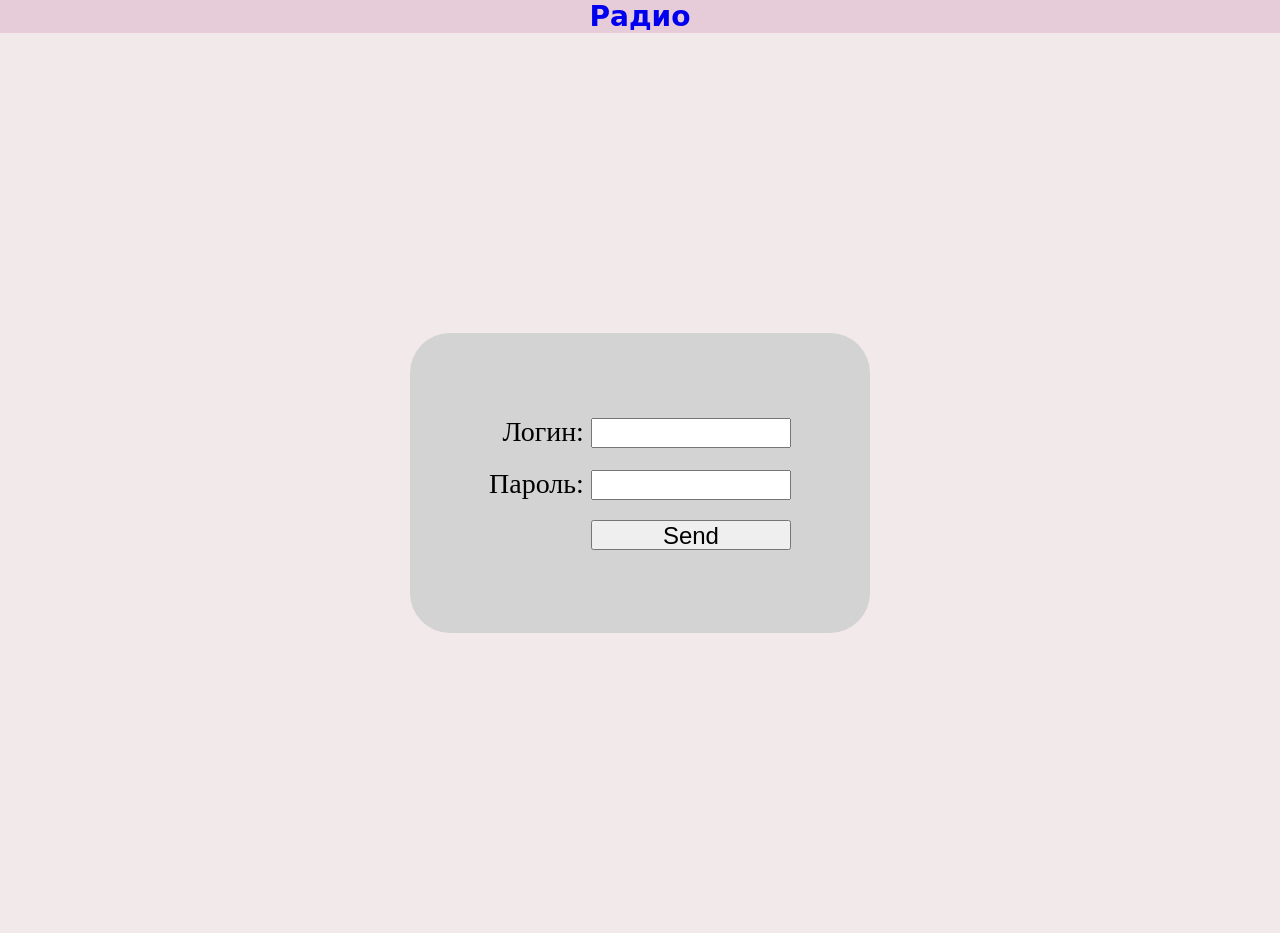
After one commit to iconcert/radio, a Django app: page /autorization/ in a window 1280 px wide. The commit adds this page. Run offline with Django 3.2, Linux system fonts and the light colour scheme.

Commit message:
forms
create forms on python

```diff
--- /dev/null
+++ b/flash/forms.py
@@ -0,0 +1,12 @@
+from django import forms
+
+class Users(forms.Form):
+    username = forms.CharField(label="Логин")
+    password = forms.CharField(label="Пароль", widget=forms.PasswordInput)
+    email = forms.EmailField()
+    firstname = forms.CharField(label="Имя")
+    lastname = forms.CharField(label="Фамилия", required=False)
+
+class Autorization(forms.Form):
+    username = forms.CharField(label="Логин")
+    password = forms.CharField(label="Пароль", widget=forms.PasswordInput)
--- /dev/null
+++ b/flash/static/flash/desktop/autorization.css
@@ -0,0 +1,31 @@
+.autorization {
+	display: flex;
+	width: 460px;
+	height: 300px;
+	flex-direction: column;
+	align-items: center;
+	justify-content: center;
+	background-color: lightgray;
+	border-radius: 40px;
+}
+content {
+	justify-content: center;
+}
+form {
+	display: flex;
+	flex-direction: column;
+	align-items: flex-end;
+	font-size: 28px;
+}
+input {
+	height: 30px;
+	width: 200px;
+	font-size: 24px;
+	text-align: center;
+}
+input[type="submit" i] {
+	margin: 10px;
+}
+p {
+	margin: 10px;
+}
--- a/flash/static/flash/style.css
+++ b/flash/static/flash/style.css
@@ -10,7 +10,7 @@ header {
     display: flex;
     font-size: 24px;
     justify-content: space-around;
-    background-color: #8c8ca0;
+    background-color: #e6cbd9;
     height: auto;
     font-family: cursive;
 }
@@ -18,10 +18,11 @@ content {
     display: flex;
     flex-direction: column;
     height: 900px;
-    background-color: #88869e;
+    background-color: #f1e9ea;
     align-items: center;
 }
 table {
+    background-color: white;
 }
 th {
     font-size: 24px;
@@ -36,7 +37,7 @@ footer {
     display: flex;
     font-size: 24px;
     justify-content: space-around;
-    background-color: #8c8ca0;
+    background-color: #e6cbd9;
     height: auto;
     font-family: cursive;
 }
--- /dev/null
+++ b/flash/templates/flash/autorization.html
@@ -0,0 +1,24 @@
+{% load static %}
+<!DOCTYPE html>
+<html>
+<head>
+	<title>Авторизация</title>
+	<meta charset="utf-8" />
+	<link rel="stylesheet" type="text/css" href="{% static 'flash/style.css' %}">
+	<link rel="stylesheet" type="text/css" href="{% static 'flash/desktop/autorization.css' %}">
+</head>
+<body>
+	<header>
+		<h3><a href="/">Радио</a></h3>
+	</header>
+	<content>
+		<div class="autorization">
+			<form method="POST">
+				{% csrf_token %}
+				{{ form.as_p }}
+				<input type="submit" value="Send" >
+			</form>
+		</div>
+	</content>
+</body>
+</html>
--- a/flash/views.py
+++ b/flash/views.py
@@ -1,7 +1,8 @@
 from django.shortcuts import render
 from django.http import HttpResponse
 from django.template import loader
-from .models import List
+from .models import List, Services
+from .forms import Users, Autorization
 
 def index(request):
 	template = loader.get_template('flash/index.html')
@@ -15,6 +16,35 @@ def information(request):
 def menu(request):
 	return render(request, 'flash/menu.html')
 
+def registration(request):
+	if request.method == "POST":
+		users = Users(request.POST)
+		if users.is_valid():
+			username = users.cleaned_data["username"]
+			password = users.cleaned_data["password"]
+			email = users.cleaned_data["email"]
+			firstname = users.cleaned_data["firstname"]
+			lastname = users.cleaned_data["lastname"]
+			return HttpResponse("<h2>Hello, {0}<h2>".format(username))
+		else:
+			return HttpResponse("Invalid data")
+	else:
+	    users = Users()
+	    return render(request, 'flash/registration.html', {"form": users})
+
+def autorization(request):
+	if request.method == "POST":
+		autorization = Autorization(request.POST)
+		if autorization.is_valid():
+			username = autorization.cleaned_data["username"]
+			password = autorization.cleaned_data["password"]
+			return HttpResponse("<h1>Успешно<h1>")
+		else:
+			return HttpResponse("Invalid data")
+	else:
+	    autorization = Autorization()
+	    return render(request, 'flash/autorization.html', {"form": autorization})
+
 def police(request):
 	return render(request, 'flash/police.html')
 
@@ -22,7 +52,10 @@ def regulations(request):
 	return render(request, 'flash/regulations.html')
 
 def services(request):
-	return render(request, 'flash/services.html')
+	template = loader.get_template('flash/services.html')
+	lls = Services.objects.order_by('title')
+	context = {'lls': lls}
+	return HttpResponse(template.render(context, request))
 
 def sitemap(request):
 	return render(request, 'flash/sitemap.html')
--- a/radio/urls.py
+++ b/radio/urls.py
@@ -21,11 +21,13 @@ from flash import views
 urlpatterns = [
     path('', views.index),
     path('home/', views.index),
+    path('information/', views.information),
     path('menu/', views.menu),
-    path('information/', views.information),
-    path('admin/', admin.site.urls),
+    path('registration/', views.registration),
+    path('autorization/', views.autorization),
     path('police/', views.police),
     path('regulations/', views.regulations),
     path('services/', views.services),
     path('sitemap/', views.sitemap),
+    path('admin/', admin.site.urls),
 ]
```
Also changed, not shown: flash/admin.py (+10 -3 lines), flash/models.py (+8 -1 lines), flash/static/flash/desktop/registration.css (added, +31 -0 lines), flash/templates/flash/index.html (+3 -22 lines), flash/templates/flash/registration.html (added, +24 -0 lines), flash/templates/flash/services.html (+17 -0 lines), flash/migrations/0001_initial.py, flash/migrations/0002_auto_20210327_1614.py (deleted), flash/migrations/0003_auto_20210502_1220.py (deleted).
